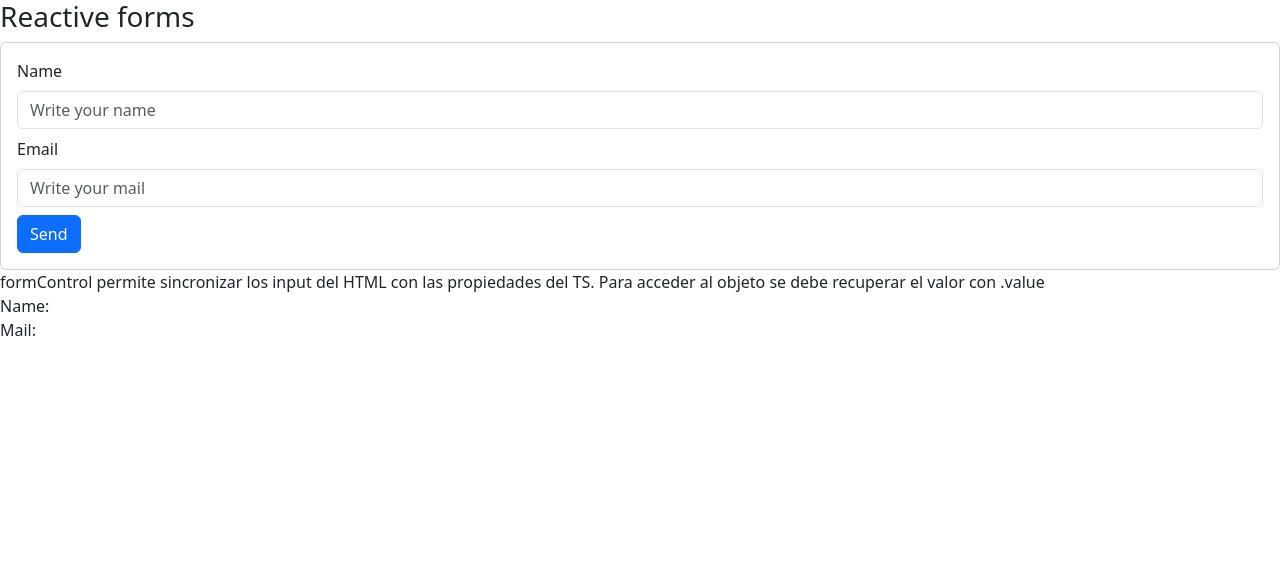
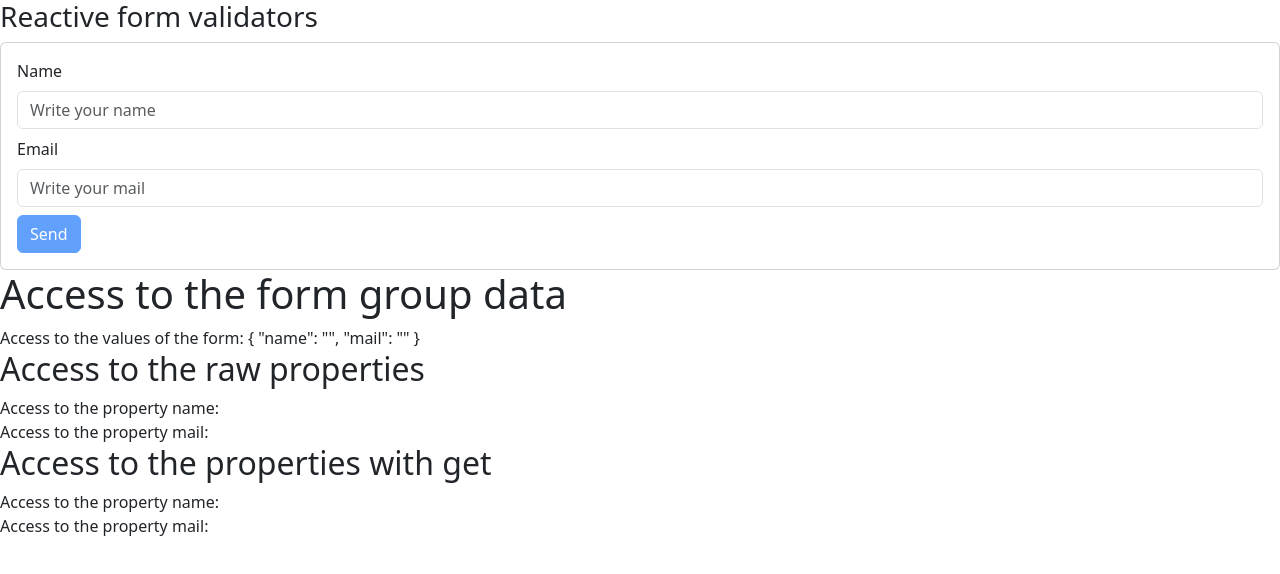
Before and after one commit to JoePortilla/angular-examples, an Angular app: page / in a window 1280 px wide. Shown: the top 574 px of the page. Built offline with nearby package versions, Linux system fonts and the light colour scheme.

Commit message:
18 Validators

```diff
--- a/src/app/app.component.html
+++ b/src/app/app.component.html
@@ -44,5 +44,8 @@
 <!--<h3>Template-driven forms validation</h3>-->
 <!--<app-form-template-driven-validation/>-->
 
-<h3>Reactive forms</h3>
-<app-form-reactive/>
+<!--<h3>Reactive forms</h3>-->
+<!--<app-form-reactive/>-->
+
+<h3>Reactive form validators</h3>
+<app-form-reactive-validators/>
--- a/src/app/app.module.ts
+++ b/src/app/app.module.ts
@@ -32,6 +32,7 @@ import {
   FormTemplateDrivenValidationComponent
 } from './form-template-driven-validation/form-template-driven-validation.component';
 import {FormReactiveComponent} from './form-reactive/form-reactive.component';
+import { FormReactiveValidatorsComponent } from './form-reactive-validators/form-reactive-validators.component';
 
 @NgModule({
   declarations: [
@@ -52,7 +53,8 @@ import {FormReactiveComponent} from './form-reactive/form-reactive.component';
     DirectiveNgswitchComponent,
     FormTemplateDrivenComponent,
     FormTemplateDrivenValidationComponent,
-    FormReactiveComponent
+    FormReactiveComponent,
+    FormReactiveValidatorsComponent
   ],
   imports: [
     BrowserModule,
--- /dev/null
+++ b/src/app/form-reactive-validators/form-reactive-validators.component.html
@@ -0,0 +1,53 @@
+<div class="card">
+  <div class="card-body">
+    <!--Form Group-->
+    <form [formGroup]="formUser" (ngSubmit)="processForm()">
+      <!--Box-->
+      <div class="mb-2">
+        <!--Box Label-->
+        <label class="form-label">Name</label>
+        <!--Box Text-->
+        <input type="text" class="form-control" placeholder="Write your name"
+               formControlName="name">
+        <!--Validation alerts-->
+        <div class="alert alert-danger"
+             [hidden]="name.valid || name.pristine">
+          <span *ngIf="name.errors?.['required']">The name is required</span>
+        </div>
+      </div>
+
+      <!--Box-->
+      <div class="mb-2">
+        <!--Form Label-->
+        <label class="form-label">Email</label>
+        <!--Text Box-->
+        <input type="email" class="form-control" placeholder="Write your mail"
+               formControlName="mail">
+        <!--Validation alerts-->
+        <div class="alert alert-danger"
+             [hidden]="mail.valid || mail.pristine">
+          <span *ngIf="mail.errors?.['required']">The email is required</span>
+          <span *ngIf="mail.errors?.['email']">The email format must be valid</span>
+        </div>
+
+      </div>
+
+      <button class="btn btn-primary"
+              [disabled]="formUser.invalid">
+        Send
+      </button>
+
+    </form>
+  </div>
+</div>
+
+<h1>Access to the form group data</h1>
+Access to the values of the form: {{ formUser.value|json }}
+<h2>Access to the raw properties</h2>
+Access to the property name: {{ formUser.get('name')?.value }}
+<br>
+Access to the property mail: {{ formUser.get('mail')?.value }}
+<h2>Access to the properties with get</h2>
+Access to the property name: {{ name.value }}
+<br>
+Access to the property mail: {{ mail.value }}
--- /dev/null
+++ b/src/app/form-reactive-validators/form-reactive-validators.component.ts
@@ -0,0 +1,32 @@
+import {Component} from '@angular/core';
+import {FormControl, FormGroup, Validators} from "@angular/forms";
+
+@Component({
+  selector: 'app-form-reactive-validators',
+  templateUrl: './form-reactive-validators.component.html',
+  styleUrl: './form-reactive-validators.component.css'
+})
+export class FormReactiveValidatorsComponent {
+  // Form Instance
+  formUser = new FormGroup({
+    // Inputs Instance
+    'name': new FormControl('',
+      [Validators.required]),
+    'mail': new FormControl('',
+      [Validators.required, Validators.email])
+  });
+
+  // Getters
+  get name() {
+    return this.formUser.get('name') as FormControl;
+  }
+
+  get mail() {
+    return this.formUser.get('mail') as FormControl;
+  }
+
+  processForm() {
+    // Aqui se debería buscar o almacenar la info del form. en una db
+    console.log(this.formUser.value);
+  }
+}
```
Also changed, not shown: src/app/form-reactive-validators/form-reactive-validators.component.css (added).
